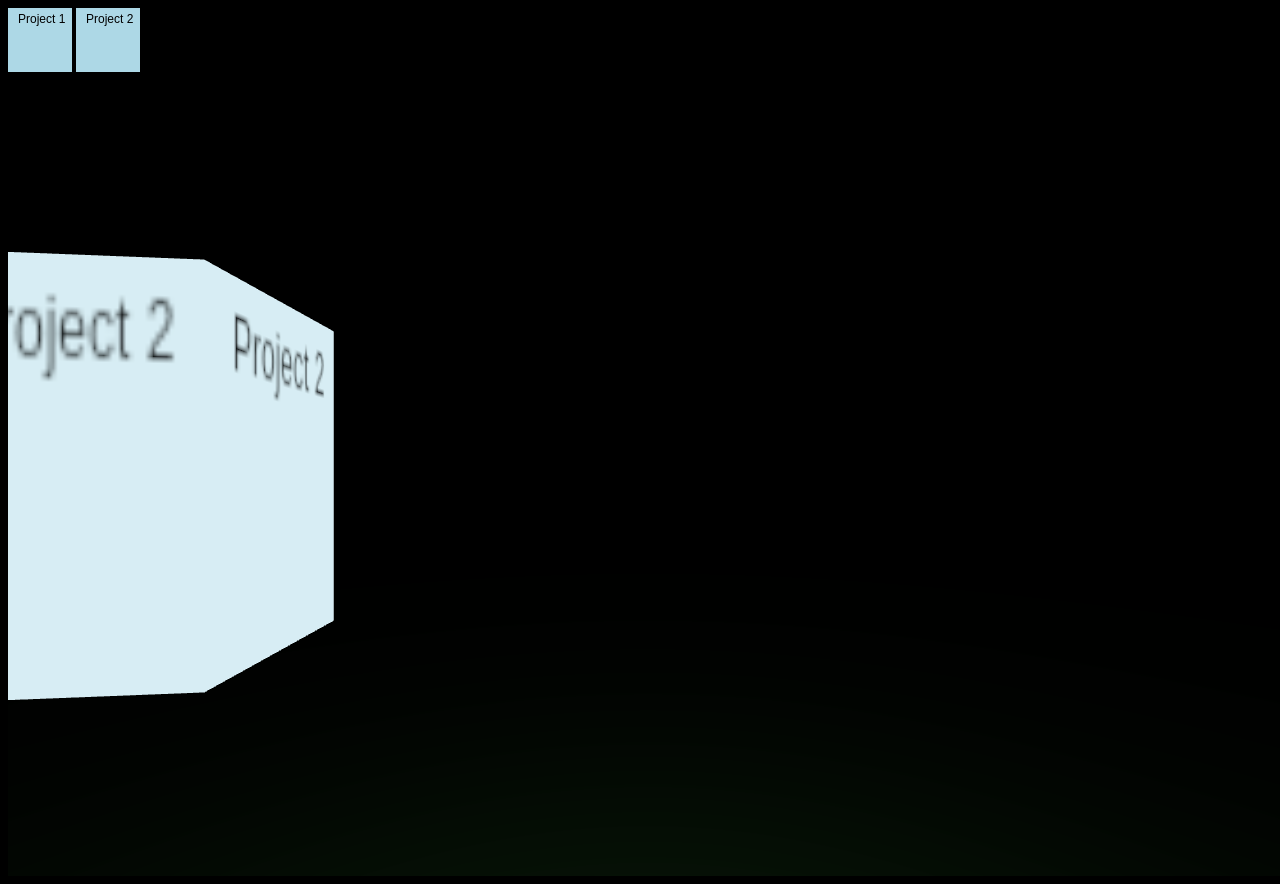
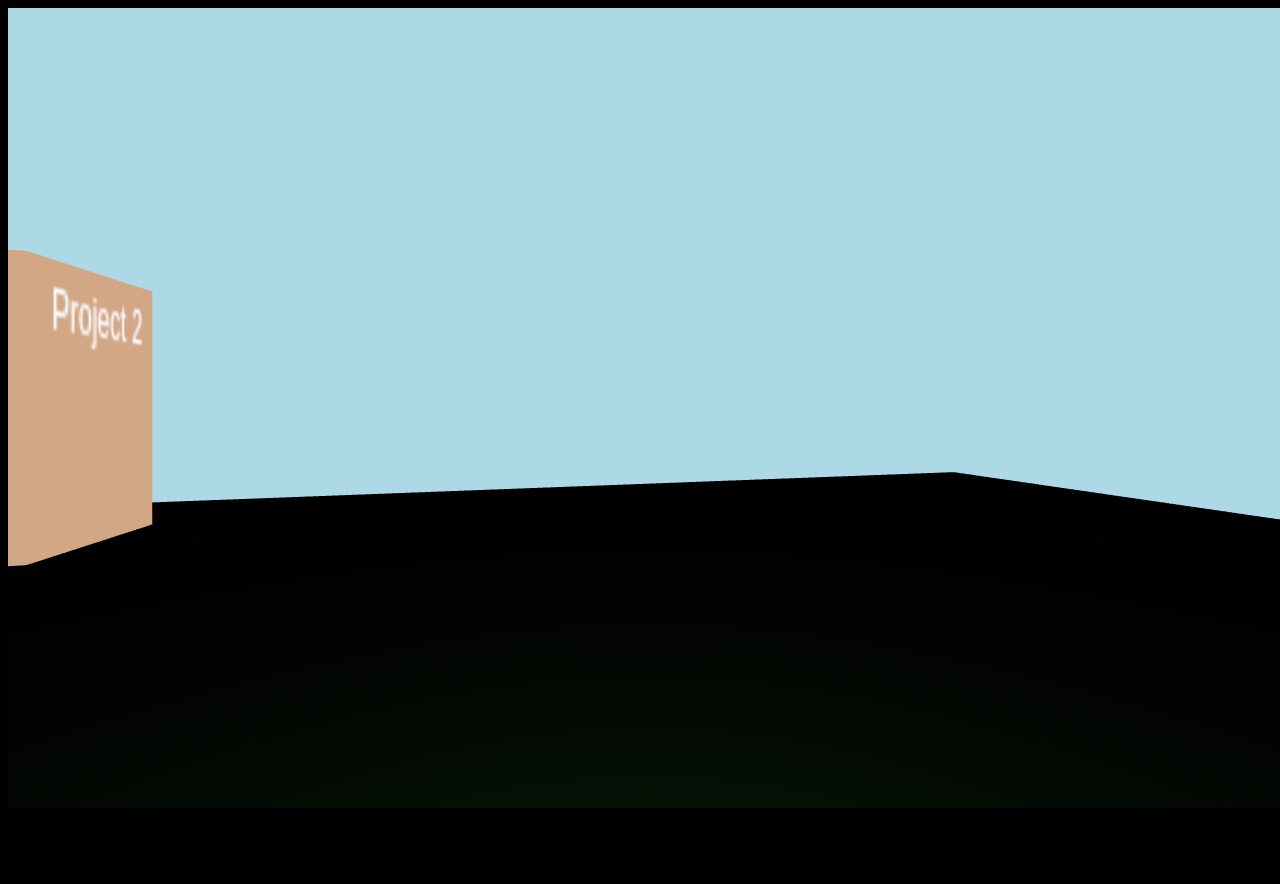
Before and after one commit to DrakeH5/DrakeH5.github.io, a plain HTML site: page projects.html in a window 1280 px wide. After the commit the page ends 816 px from the top, so only its background shows below. Drawn offline with nearby package versions, Linux system fonts and the light colour scheme; animation ran at ten frames a second.

Commit message:
make canvases invisible and changed some colors

```diff
--- a/projects.html
+++ b/projects.html
@@ -1,11 +1,17 @@
 <html>
     <body>
-        <canvas id="canvas1" height="64" width="64"></canvas>
-        <canvas id="canvas2" height="64" width="64"></canvas>
+        <div id="materialCanvasesStyle">
+            <canvas id="canvas1" height="64" width="64"></canvas>
+            <canvas id="canvas2" height="64" width="64"></canvas>
+        </div>
         <style>
             body {
                 background-color: black;
                 overflow: hidden;
+            }
+            #materialCanvasesStyle {
+                z-index: -1;
+                position: absolute;
             }
         </style>
         <script src="https://cdnjs.cloudflare.com/ajax/libs/three.js/102/three.js"></script>
--- a/projectsScene.js
+++ b/projectsScene.js
@@ -4,7 +4,7 @@ var scene = new THREE.Scene(); //created a three.js scene
 var camera = new THREE.PerspectiveCamera(75,window.innerWidth/window.innerHeight,0.1,1000) //create a camera
 
 var renderer = new THREE.WebGLRenderer({antialias: true}); //create renderer
-renderer.setClearColor("black"); //essentially a background color
+renderer.setClearColor("lightblue"); //essentially a background color
 renderer.setSize(window.innerWidth,window.innerHeight); //set renderer size to size of the page
 
 document.body.appendChild(renderer.domElement); //creates a canvas with our render's specifications
@@ -19,7 +19,7 @@ window.addEventListener('resize', () => { //when the page is resized
 
 
 var numberOfProjects = materials.length
-var radius = 20;
+var radius = 30;
 for(var i=0; i<numberOfProjects; i++){
     var geometry = new THREE.BoxGeometry(6, 10, 6); //creates box (width, height, depth)
     var mesh = new THREE.Mesh(geometry, materials[i]); //creates a mesh out of our box and material
@@ -45,7 +45,7 @@ scene.add(light); //add the light to the scene
 
 
 
-baseRotationRate = -0.002
+baseRotationRate = -0.005
 var render = function() {
   requestAnimationFrame(render);
   camera.rotation.y += baseRotationRate;
--- a/projectsSceneCanvases.js
+++ b/projectsSceneCanvases.js
@@ -1,7 +1,7 @@
 var material1 = new THREE.MeshBasicMaterial();
 const project1Canvas = document.getElementById( 'canvas1' );
 const project1CanvasCtx = project1Canvas.getContext( '2d' );
-project1CanvasCtx.fillStyle = 'lightblue';
+project1CanvasCtx.fillStyle = 'red';
 project1CanvasCtx.fillRect( 0, 0, 64, 64);
 project1CanvasCtx.fillStyle = 'black';
 project1CanvasCtx.font = "12px Arial";
@@ -11,9 +11,9 @@ material1.map = new THREE.CanvasTexture( project1Canvas );
 var material2 = new THREE.MeshBasicMaterial();
 const project2Canvas = document.getElementById( 'canvas2' );
 const project2CanvasCtx = project2Canvas.getContext( '2d' );
-project2CanvasCtx.fillStyle = 'lightblue';
+project2CanvasCtx.fillStyle = '#a5633c';
 project2CanvasCtx.fillRect( 0, 0, 64, 64);
-project2CanvasCtx.fillStyle = 'black';
+project2CanvasCtx.fillStyle = 'white';
 project2CanvasCtx.font = "12px Arial";
 project2CanvasCtx.fillText("Project 2", 10, 15);
 material2.map = new THREE.CanvasTexture( project2Canvas );
```
